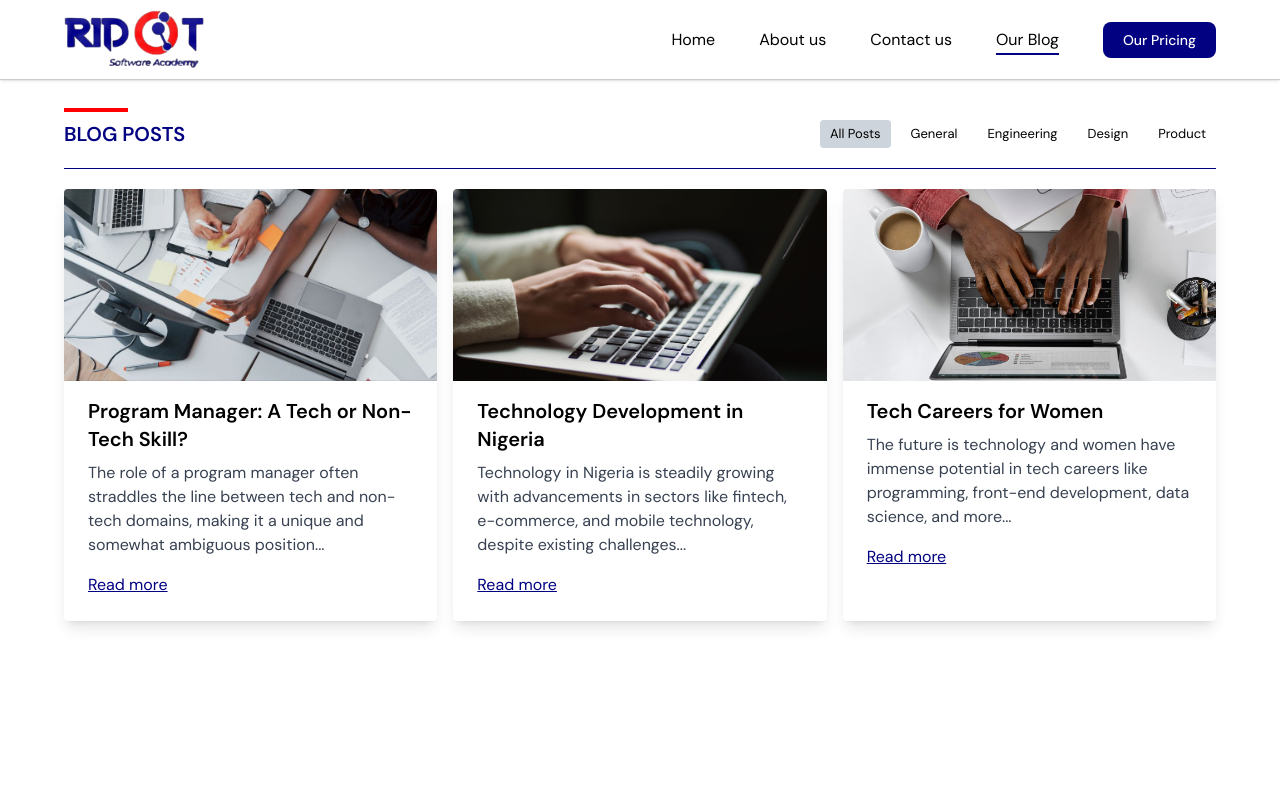
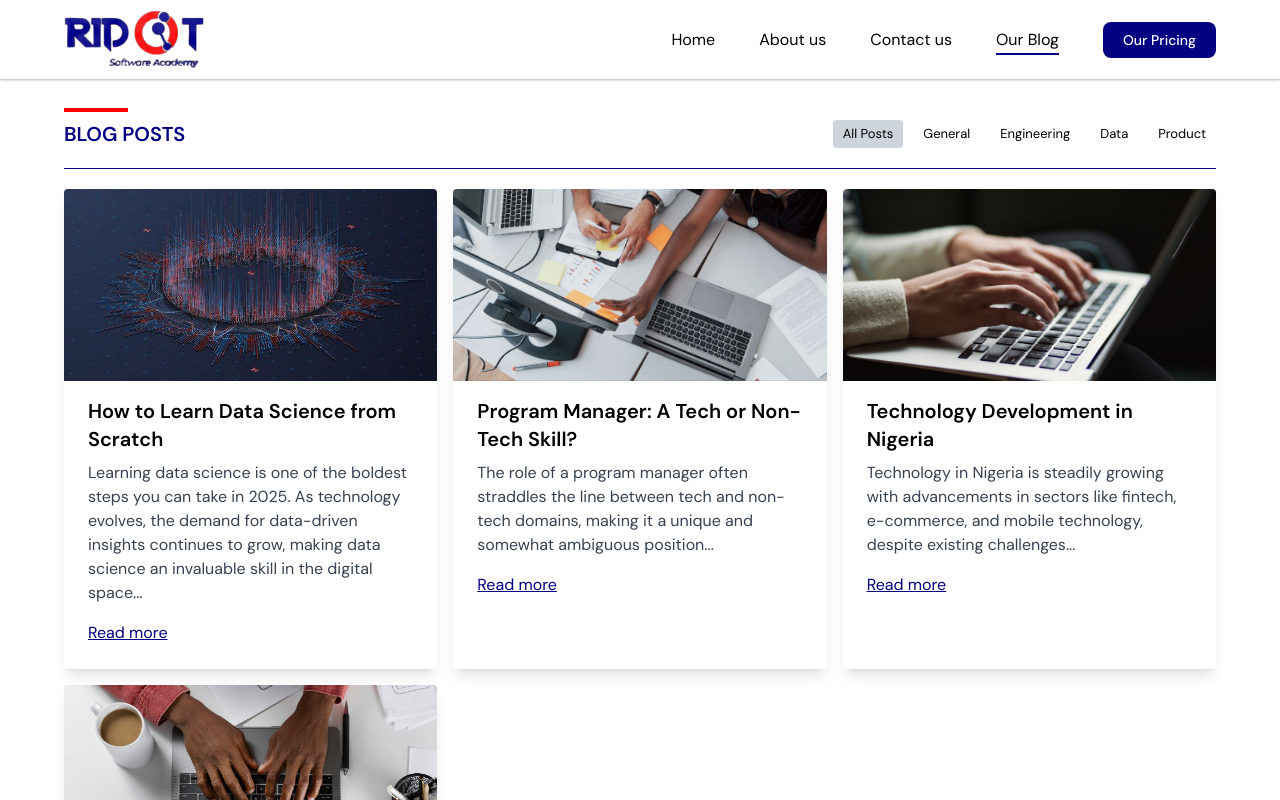
Before and after one commit to rahmlad-aramide/ridot-software-academy, a React (Vite) app: page /blog in a window 1280 px wide. Shown: the top 800 px of the page. Built offline with nearby package versions, Linux system fonts and the light colour scheme.

Commit message:
update: added new blog and updated home page heading

```diff
--- a/src/pages/Blog/Blog.jsx
+++ b/src/pages/Blog/Blog.jsx
@@ -59,14 +59,14 @@ const Blog = () => {
               Engineering
             </button>
             <button
-              onClick={() => handleCategory("design")}
+              onClick={() => handleCategory("data")}
               className={
-                currentCategory === "design"
+                currentCategory === "data"
                   ? "px-[10px] py-[2px] bg-[#CED4DC] rounded text-[13px]"
                   : "px-[10px] py-[2px] text-[13px]"
               }
             >
-              Design
+              Data
             </button>
             <button
               onClick={() => handleCategory("product")}
--- a/src/pages/Blog/blogs.js
+++ b/src/pages/Blog/blogs.js
@@ -1,7 +1,57 @@
 import blog1 from '../../assets/images/blog1.jpg';
 import blog2 from '../../assets/images/about-home.jpg';
 import blog3 from '../../assets/images/blog2.jpg';
+import blog4 from '../../assets/images/blog3.jpg';
 export const blogPosts = [
+  {
+    id: '4',
+    image: blog4,
+    title: 'How to Learn Data Science from Scratch',
+    category: 'data',
+    excerpt: 'Learning data science is one of the boldest steps you can take in 2025. As technology evolves, the demand for data-driven insights continues to grow, making data science an invaluable skill in the digital space...',
+    content: `
+      <p>Learning data science is one of the boldest steps you can take in 2025. As the world evolves, so does technology, and there is a need for every individual to level up in the digital space. Data science, as it is known, is a field that uses scientific methods to analyze data and extract insights. </p>
+      <p>It combines techniques from mathematics, statistics, computer engineering, and artificial intelligence. The knowledge of data science and machine learning is essential in building the next generation of robotic systems and AI-powered software. Thus, selecting a trusted learning platform is crucial for successful learning.</p>
+      <h2 class="text-2xl font-semibold mt-4 mb-2">Key Steps to Learning Data Science</h2>
+      <p>As someone learning from scratch, you must set priorities and follow a structured approach:</p>
+      <h3 class="text-xl font-semibold mt-3 mb-2">1. Learn the Basics of Programming</h3>
+      <ul class="list-disc list-inside mb-4">
+        <li>Choose Python or R as your primary language.</li>
+        <li>Understand data structures, loops, functions, and libraries like NumPy and Pandas.</li>
+        <li>Recommended resource: <em>Python Data Science Handbook</em>.</li>
+      </ul>
+      <h3 class="text-xl font-semibold mt-3 mb-2">2. Understand Mathematics & Statistics</h3>
+      <ul class="list-disc list-inside mb-4">
+        <li>Linear Algebra (vectors, matrices, eigenvalues).</li>
+        <li>Probability & Statistics (mean, variance, distributions, hypothesis testing).</li>
+        <li>Calculus (derivatives, integrals for machine learning applications).</li>
+      </ul>
+      <h3 class="text-xl font-semibold mt-3 mb-2">3. Learn Data Wrangling & Visualization</h3>
+      <ul class="list-disc list-inside mb-4">
+        <li>Pandas (for data manipulation).</li>
+        <li>Matplotlib & Seaborn (for data visualization).</li>
+      </ul>
+      <h3 class="text-xl font-semibold mt-3 mb-2">4. Study Machine Learning</h3>
+      <ul class="list-disc list-inside mb-4">
+        <li>Supervised & Unsupervised Learning.</li>
+        <li>Regression, classification, clustering, and neural networks.</li>
+        <li>Libraries: Scikit-learn, TensorFlow, PyTorch.</li>
+      </ul>
+      <h3 class="text-xl font-semibold mt-3 mb-2">5. Work on Real-World Projects</h3>
+      <ul class="list-disc list-inside mb-4">
+        <li>Participate in Kaggle competitions.</li>
+        <li>Build projects like fraud detection systems.</li>
+        <li>Contribute to open-source projects.</li>
+      </ul>
+      <h3 class="text-xl font-semibold mt-3 mb-2">6. Join a Community and Network</h3>
+      <ul class="list-disc list-inside mb-4">
+        <li>Engage in Kaggle, GitHub, LinkedIn, and local tech groups.</li>
+        <li>Follow top data scientists on Twitter and LinkedIn.</li>
+      </ul>
+      <p>To stay accountable throughout your journey, enrolling in a trusted tech school that offers structured courses in data science is recommended. I suggest exploring <a href="https://ridot.org" class="text-blue-500 underline">ridot.org</a>—a great place to advance your career in data science.</p>
+    `,
+    link: '/blog/4'
+  },
     {
       id: '1',
       image: blog1,
--- a/src/pages/Home/Home.jsx
+++ b/src/pages/Home/Home.jsx
@@ -8,17 +8,21 @@ const Hero = () => {
   return (
     <section className="flex flex-col md:flex-row gap-5 items-center h-full md:h-[80vh] md:max-h-[500px] w-[90%] max-w-[1200px] mx-auto">
       <div className="w-full md:w-1/2 flex flex-col items-center md:items-start my-10">
-        <h1 className="text-primary text-4xl sm:text-6xl text-center md:text-left font-Montserrat font-bold">
-          Let&rsquo;s Build the Future, Together.
+        <h1 className="text-secondary text-xs sm:text-sm text-center md:text-left font-Montserrat font-medium flex gap-2">
+         <span className="w-6 h-0.5 bg-secondary inline-flex my-auto"></span> Welcome to Ridot Software Academy.
         </h1>
+        <h2 className="text-primary text-4xl sm:text-6xl text-center md:text-left font-Montserrat font-bold">
+        Let&rsquo;s Build the Future, Together.
+        </h2>
         <p className="text-[#4F596A] text-center text-xl md:text-left max-w-[40ch] md:max-w-full mt-5 mb-10">
-          Enabling and encouraging women to start a career in tech through{" "}
+          We are harnessing technology, especially AI to unlock opportunities and create a brighter future. We are dedicated to empowering{" "}
           <span className="relative inline-block">
-            our supportive platforms.
+             women and teenagers
             <span className="absolute left-6 -bottom-1.5">
               <img src={redline} alt="" className="w-28" />
             </span>
           </span>
+          {" "}with the skills and knowledge needed to thrive in the digital world.{" "}
         </p>
         <Link
           to="/pricing"
```
Also changed, not shown: src/assets/images/blog3.jpg (added).
